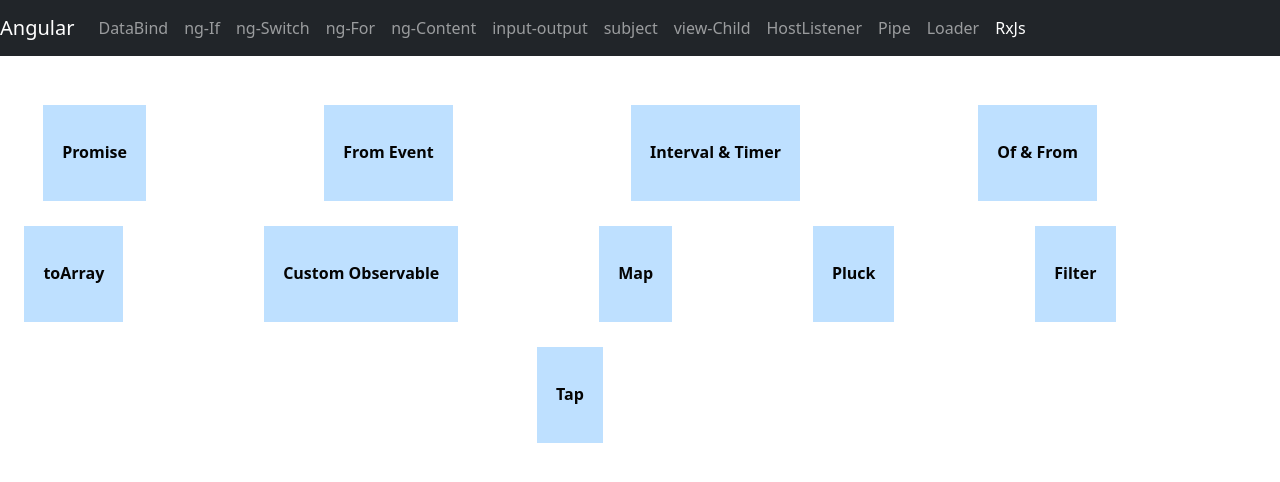
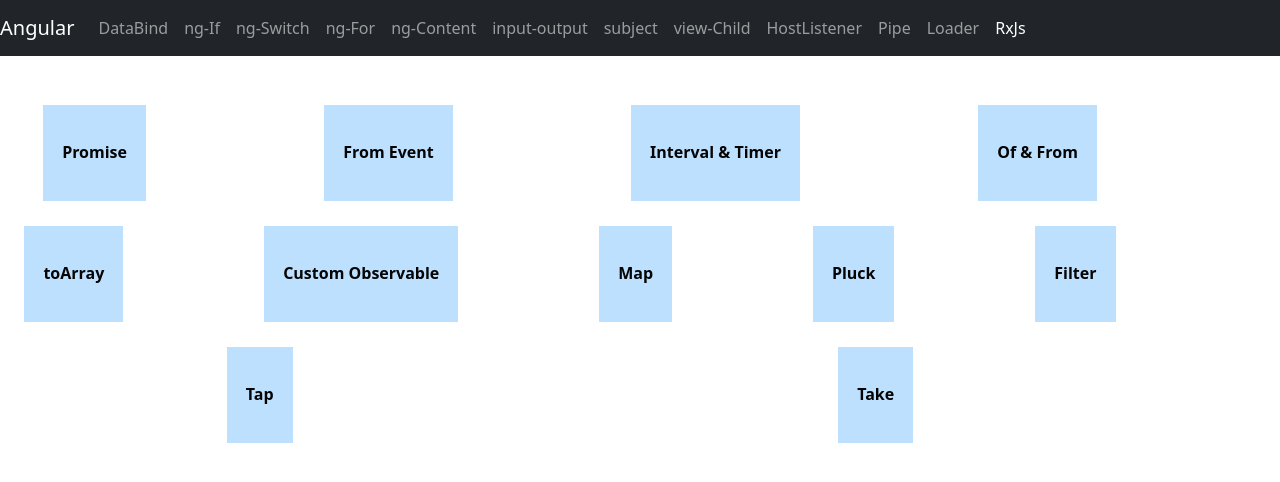
Before and after one commit to dipakchatterjee957/angularProject, an Angular app: page /rxjs in a window 1280 px wide. Shown: the top 482 px of the page. Built offline with nearby package versions, Linux system fonts and the light colour scheme.

Commit message:
rxjs take

```diff
--- a/src/app/rxjs/list/list.component.ts
+++ b/src/app/rxjs/list/list.component.ts
@@ -17,5 +17,6 @@ export class ListComponent {
     { routerPath: 'pluck', pathName: 'Pluck' },
     { routerPath: 'filter', pathName: 'Filter' },
     { routerPath: 'tap', pathName: 'Tap' },
+    { routerPath: 'take', pathName: 'Take' },
   ]
 }
--- a/src/app/rxjs/rxjs-routing.module.ts
+++ b/src/app/rxjs/rxjs-routing.module.ts
@@ -12,6 +12,7 @@ import { MapComponent } from './map/map.component';
 import { PluckComponent } from './pluck/pluck.component';
 import { FilterComponent } from './filter/filter.component';
 import { TapComponent } from './tap/tap.component';
+import { TakeComponent } from './take/take.component';
 
 const routes: Routes = [
   {
@@ -27,6 +28,7 @@ const routes: Routes = [
       { path: 'pluck', component: PluckComponent },
       { path: 'filter', component: FilterComponent },
       { path: 'tap', component: TapComponent },
+      { path: 'take', component: TakeComponent },
     ]
   },
 ];
--- a/src/app/rxjs/rxjs.module.ts
+++ b/src/app/rxjs/rxjs.module.ts
@@ -14,10 +14,11 @@ import { MapComponent } from './map/map.component';
 import { PluckComponent } from './pluck/pluck.component';
 import { FilterComponent } from './filter/filter.component';
 import { TapComponent } from './tap/tap.component';
+import { TakeComponent } from './take/take.component';
 
 
 @NgModule({
-  declarations: [PromiseComponent, ListComponent, RxjsLandingComponent, FromEventComponent, IntervalTimerComponent, OfFromComponent, ToArrayComponent, CustomObservableComponent, MapComponent, PluckComponent, FilterComponent, TapComponent,
+  declarations: [PromiseComponent, ListComponent, RxjsLandingComponent, FromEventComponent, IntervalTimerComponent, OfFromComponent, ToArrayComponent, CustomObservableComponent, MapComponent, PluckComponent, FilterComponent, TapComponent, TakeComponent,
   ],
   imports: [
     CommonModule,
--- /dev/null
+++ b/src/app/rxjs/take/take.component.html
@@ -0,0 +1 @@
+<h3>Take</h3>
```
Also changed, not shown: src/app/rxjs/take/take.component.ts (added, +10 -0 lines), src/app/rxjs/take/take.component.css (added), 1 other file (tests, documents, lock files or other folders).
